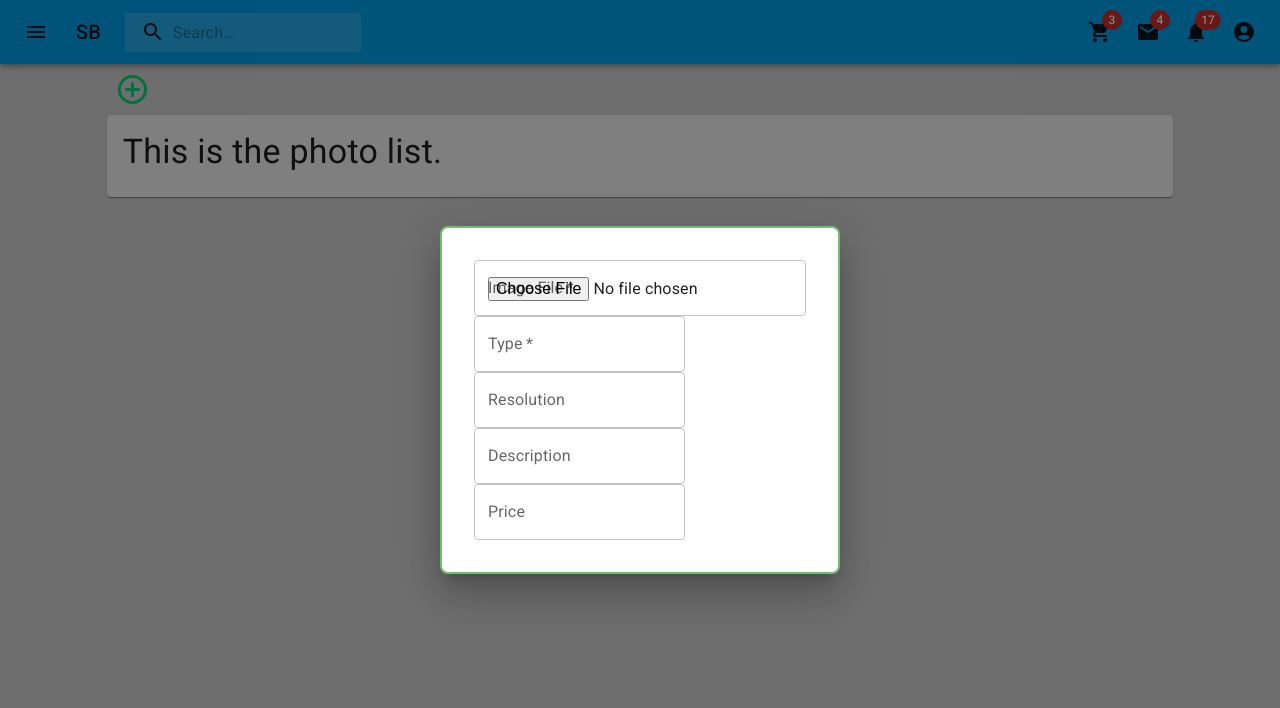
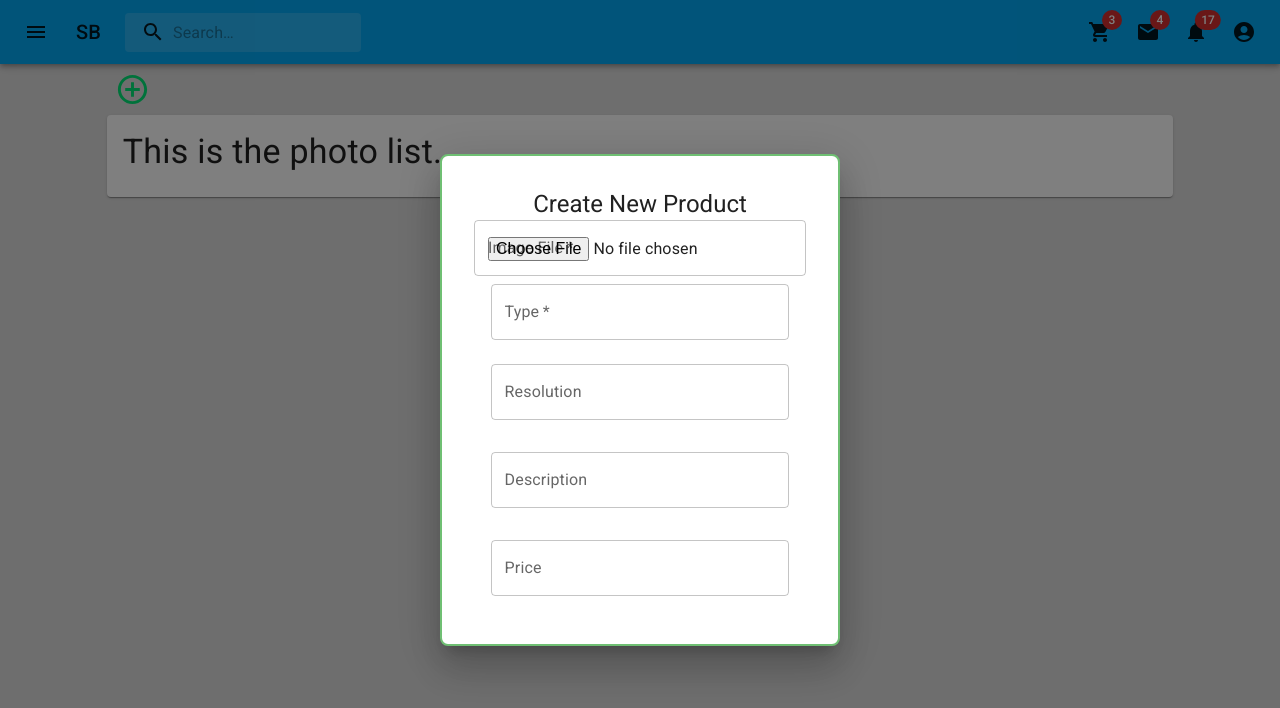
Before and after one commit to Matt-T977/Storm_Photo_eCommerce, a React (Create React App) app in the folder frontend/: page /photos in a window 1280 px wide. Both pictures are taken after a click on the button 132 px from the left and 89 px from the top of the page. Shown: the top 708 px of the page. Built offline with nearby package versions, Linux system fonts and the light colour scheme; no server answers.

Commit message:
Frontend: Form Formatting Modal

```diff
--- a/frontend/src/components/UploadProduct.js
+++ b/frontend/src/components/UploadProduct.js
@@ -1,4 +1,4 @@
-import { Grid, Modal, TextField, IconButton } from "@mui/material";
+import { Grid, Modal, TextField, IconButton, Typography } from "@mui/material";
 import AddCircleOutlineIcon from "@mui/icons-material/AddCircleOutline";
 import { Box } from "@mui/system";
 import React, { useState, useEffect } from "react";
@@ -59,6 +59,9 @@ export default function UploadProduct() {
       >
         <Box component="form" sx={style}>
           <Grid item>
+            <Typography variant="h5" textAlign="center">
+              Create New Product
+            </Typography>
             <TextField
               required
               id="outlined-required"
@@ -69,7 +72,20 @@ export default function UploadProduct() {
               onChange={handleUpload}
             />
           </Grid>
-          <Grid item>
+          <Grid
+            item
+            sx={{
+              "& .MuiTextField-root": { m: 2, width: "90%" },
+            }}
+            textAlign="center"
+          >
+            <Grid
+              item
+              sx={{
+                "& .MuiTextField-root": { m: 1, width: "90%" },
+              }}
+              textAlign="center"
+            >
               <TextField
                 required
                 id="outlined-required"
@@ -118,6 +134,7 @@ export default function UploadProduct() {
                 placeholder="19.99"
               />
             </Grid>
+          </Grid>
         </Box>
       </Modal>
     </div>
```
Lines whose indentation alone changed are shown as unchanged.
